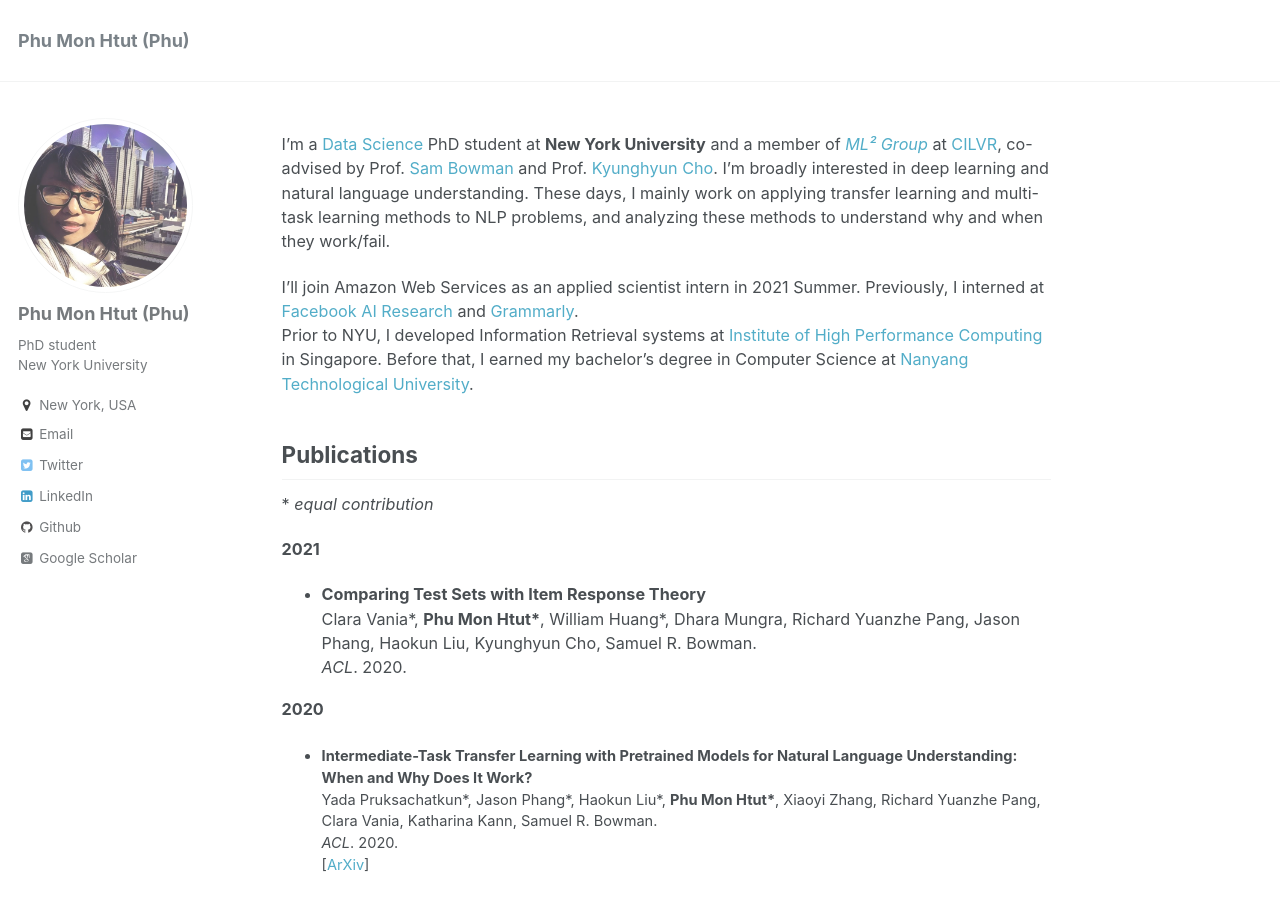
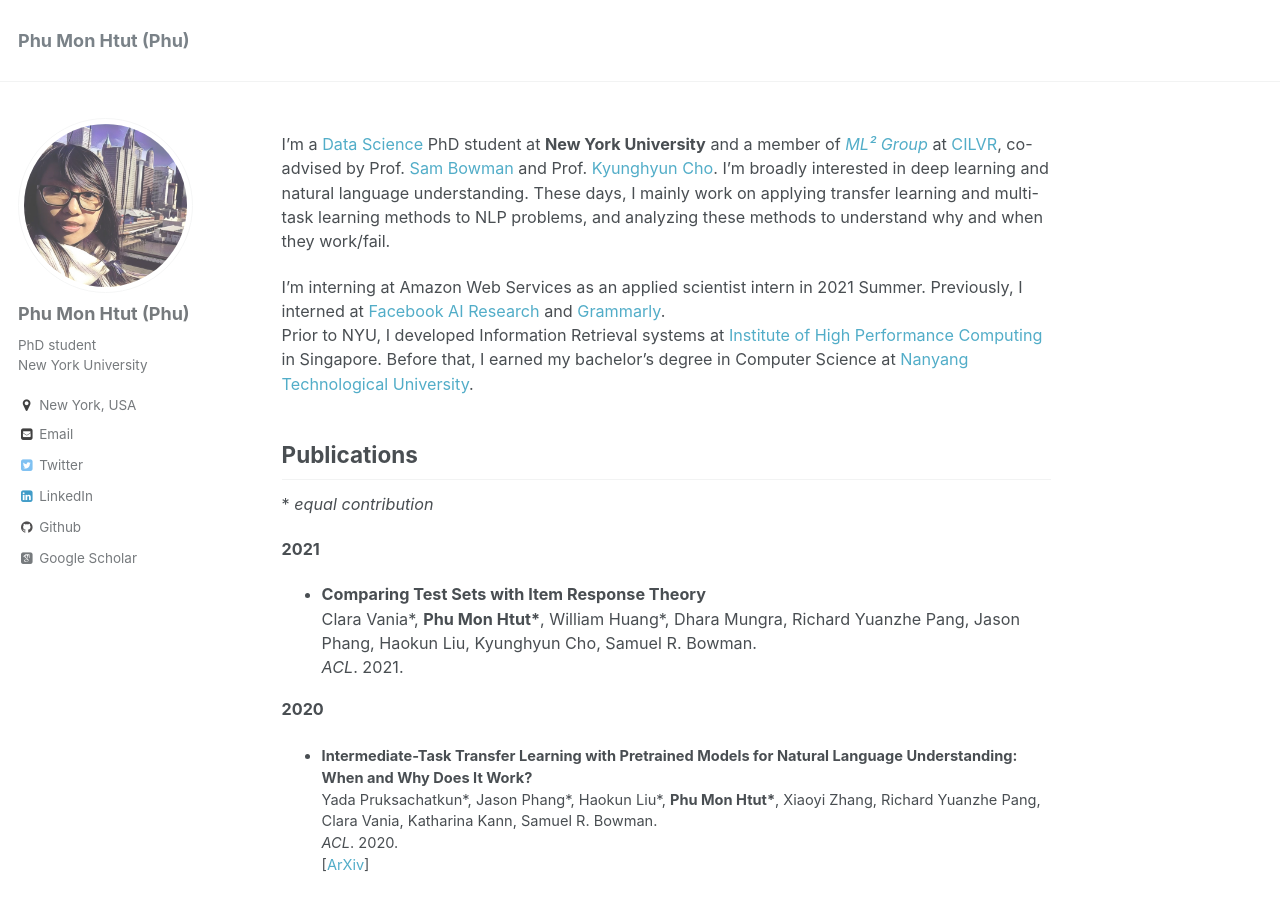
Before and after one commit to phu-pmh/phu-pmh.github.io, a Jekyll site: the page built from _pages/about.md, in a window 1280 px wide and 900 px high. Built offline with Jekyll 4.4.1, drawn with Linux system fonts in a browser that asks for light colours; some web fonts are replaced.

Commit message:
Update about.md

```diff
--- a/_pages/about.md
+++ b/_pages/about.md
@@ -10,7 +10,7 @@ redirect_from:
 
 I’m a [Data Science](https://cds.nyu.edu/) PhD student at **New York University** and a member of *[ML² Group](https://wp.nyu.edu/ml2/)* at [CILVR](https://wp.nyu.edu/cilvr/), co-advised by Prof. [Sam Bowman](https://www.nyu.edu/projects/bowman/) and Prof. [Kyunghyun Cho](http://www.kyunghyuncho.me/). I'm broadly interested in deep learning and natural language understanding. These days, I mainly work on applying transfer learning and multi-task learning methods to NLP problems, and analyzing these methods to understand why and when they work/fail.
 
-I'll join Amazon Web Services as an applied scientist intern in 2021 Summer. Previously, I interned at [Facebook AI Research](https://research.fb.com/category/facebook-ai-research/) and [Grammarly](https://www.grammarly.com/).
+I'm interning at Amazon Web Services as an applied scientist intern in 2021 Summer. Previously, I interned at [Facebook AI Research](https://research.fb.com/category/facebook-ai-research/) and [Grammarly](https://www.grammarly.com/).
 Prior to NYU, I developed Information Retrieval systems at [Institute of High Performance Computing](https://www.a-star.edu.sg/ihpc) in Singapore. Before that, I earned my bachelor’s degree in Computer Science at [Nanyang Technological University](http://scse.ntu.edu.sg/Pages/Home.aspx).
 
 
@@ -22,7 +22,7 @@ Publications
 **2021**
 * **Comparing Test Sets with Item Response Theory**
  Clara Vania\*, __Phu Mon Htut\*__, William Huang\*, Dhara Mungra, Richard Yuanzhe Pang, Jason Phang, Haokun Liu, Kyunghyun Cho, Samuel R. Bowman.
- *ACL*. 2020.
+ *ACL*. 2021.
 
 **2020**
 
```
